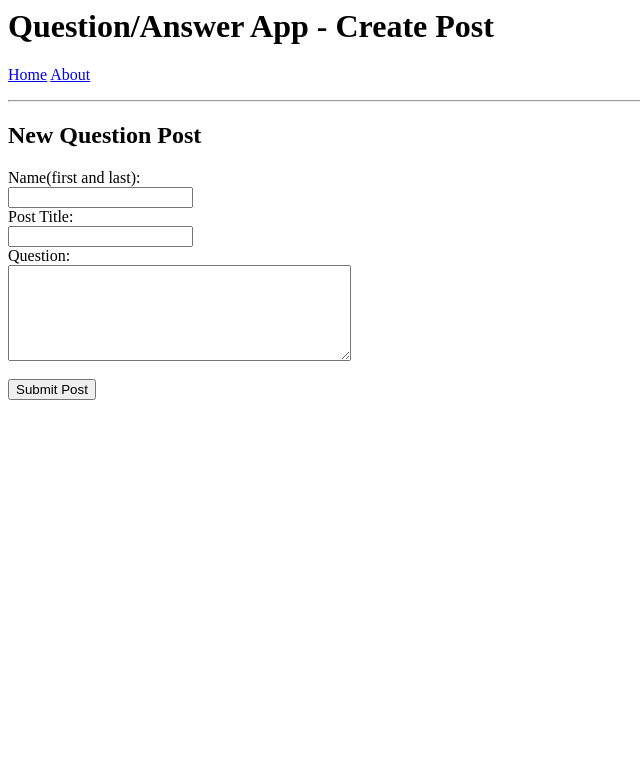
After one commit to psizemo1/3155Project, a Flask app: page /newpost in a window 1280 px wide. The commit adds this page. Shown: the top 783 px of the page, without its empty margins (0-640 px from the left). Run offline with Flask 2, Linux system fonts and the light colour scheme.

Commit message:
added new post form, but currently non-functional

```diff
--- a/main.py
+++ b/main.py
@@ -15,3 +15,7 @@ def user():
 @app.route('/about')
 def about():
     return render_template('about.html')
+
+@app.route('/newpost')
+def newPost():
+    return render_template('newpost.html')
--- a/templates/about.html
+++ b/templates/about.html
@@ -4,11 +4,11 @@
         <meta charset="utf-8">
         <meta name="viewport" content="width=device-width, initial-scale=1">
         <meta name="description" content="Q/A App About">
-        <title>About</title>
+        <title>Q/A App - About</title>
     </head>
     <body>
 
-        <h1>Q/A Webapp</h1>
+        <h1>Question/Answer App - About </h1>
 		<hr>
 		<p><a href="{{ url_for('main') }}">Home</a>
 		<a href="{{ url_for('about') }}">About</a></p>
--- /dev/null
+++ b/templates/newpost.html
@@ -0,0 +1,27 @@
+<DOCTYPE html>
+<html lang="en">
+    <head>
+        <meta charset="utf-8">
+        <meta name="viewport" content="width=device-width, initial-scale=1">
+        <meta name="description" content="Question/Answer App - Create Post">
+        <title>Question/Answer App - Create Post</title>
+	    <link rel="stylesheet" href="{{ url_for('static', filename='css/newpost.css') }}">
+    </head>
+	<body>
+		<h1>Question/Answer App - Create Post</h1>
+		<p><a href="{{ url_for('main') }}">Home</a>
+		<a href="{{ url_for('about') }}">About</a></p>
+		<hr>
+        <h2>New Question Post</h2>
+        <form autocomplete="on">
+            <label for="author">Name(first and last):</label><br>
+            <input type="text" id="author" name="author"><br>
+            <label for="title">Post Title:</label><br>
+            <input type="text" id="title" name="title"><br>
+            <label for="content">Question:</label><br>
+            <textarea name="content" rows="6" cols="40"></textarea><br><br>
+            <input type="submit" value="Submit Post">
+        </form>
+    </body>
+</html>
+</DOCTYPE>
```
Also changed, not shown: static/css/main.css (+5 -3 lines), templates/main.html (+11 -5 lines), static/css/newpost.css (added).
